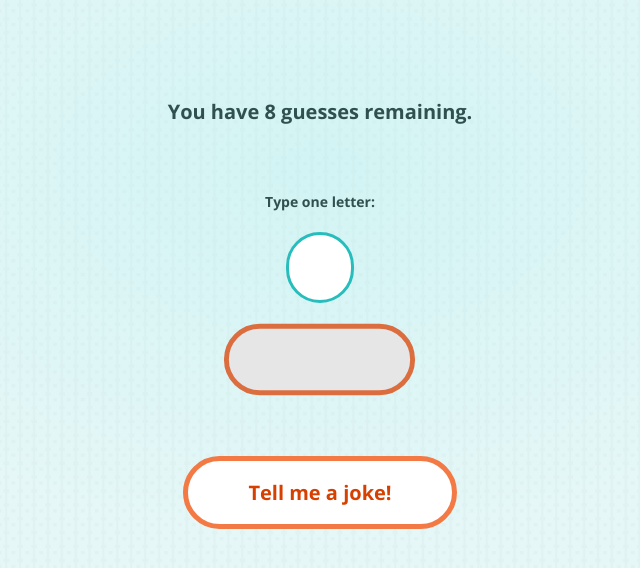
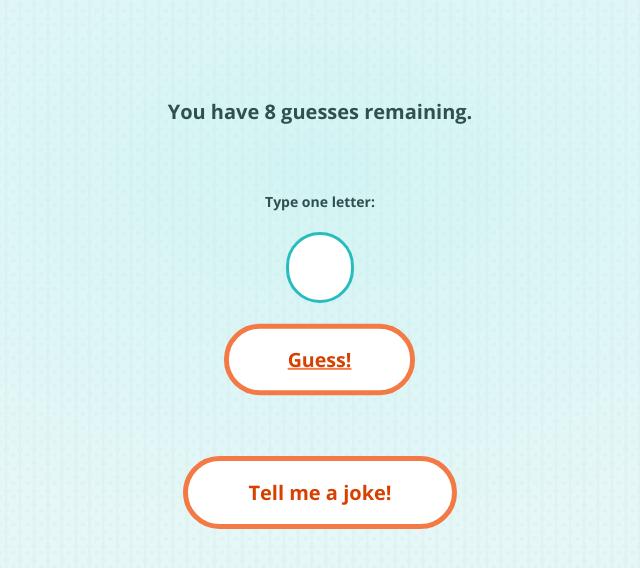
Before and after one commit to bwefler/guess-the-word, a plain HTML site: page index.html in a window 1280 px wide. In both pictures the pointer is over the button "Guess!". Shown: the part 188-756 px from the top of the page, without its empty margins (320-960 px from the left). Drawn offline with nearby package versions, Linux system fonts and the light colour scheme; no server answers; a web font is replaced by a local one.

Commit message:
Modified button color and appearance upon hover or selection

```diff
--- a/css/styles.css
+++ b/css/styles.css
@@ -126,14 +126,20 @@ input:focus {
 
 .guess:active,
 .play-again:active,
+.joke-button:active,
 .guess:focus,
 .play-again:focus,
+.joke-button:focus,
 .guess:hover,
-.play-again:hover {
+.play-again:hover,
+.joke-button:hover {
   outline: 0;
   transform: scale(0.98);
-  filter: brightness(0.9);
-  color: white;
+  /* filter: brightness(0.9); */
+  /* color: white; */
+  color: #D64000;
+  text-decoration: underline;
+  text-decoration-color: #f37945;
 }
 
 /* animated background */
```
